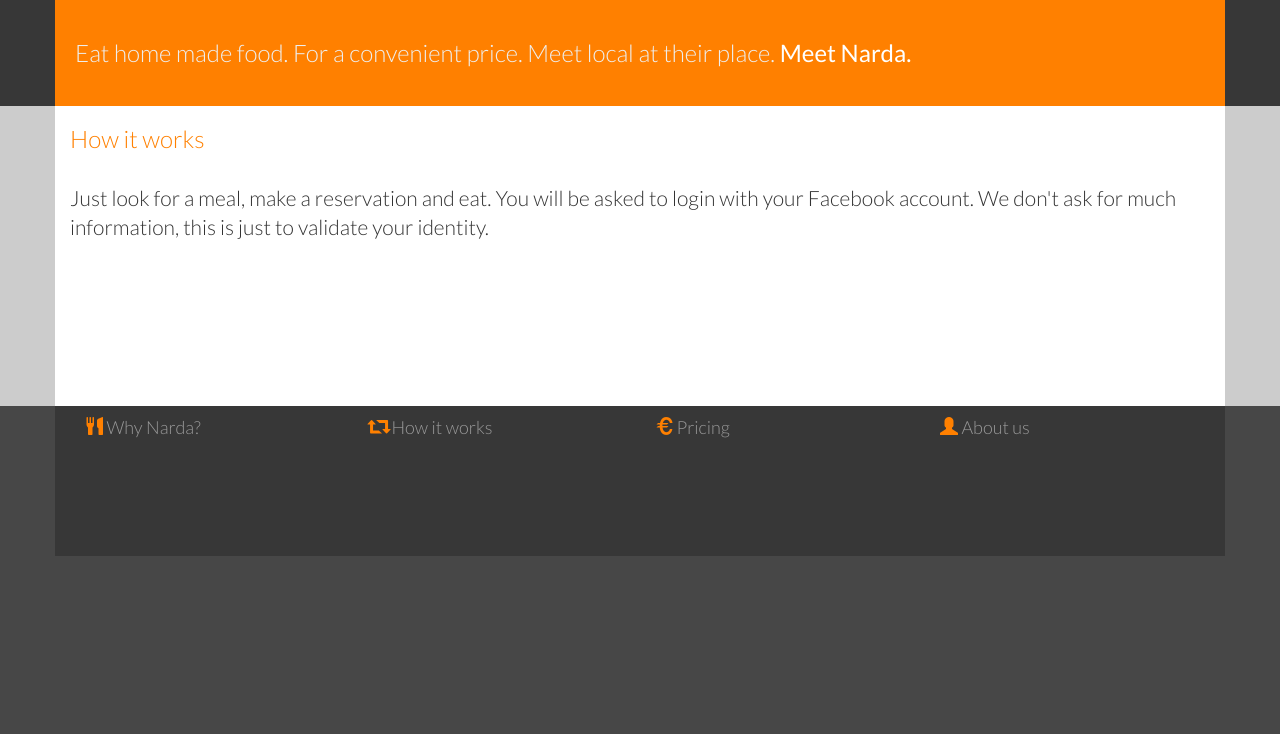
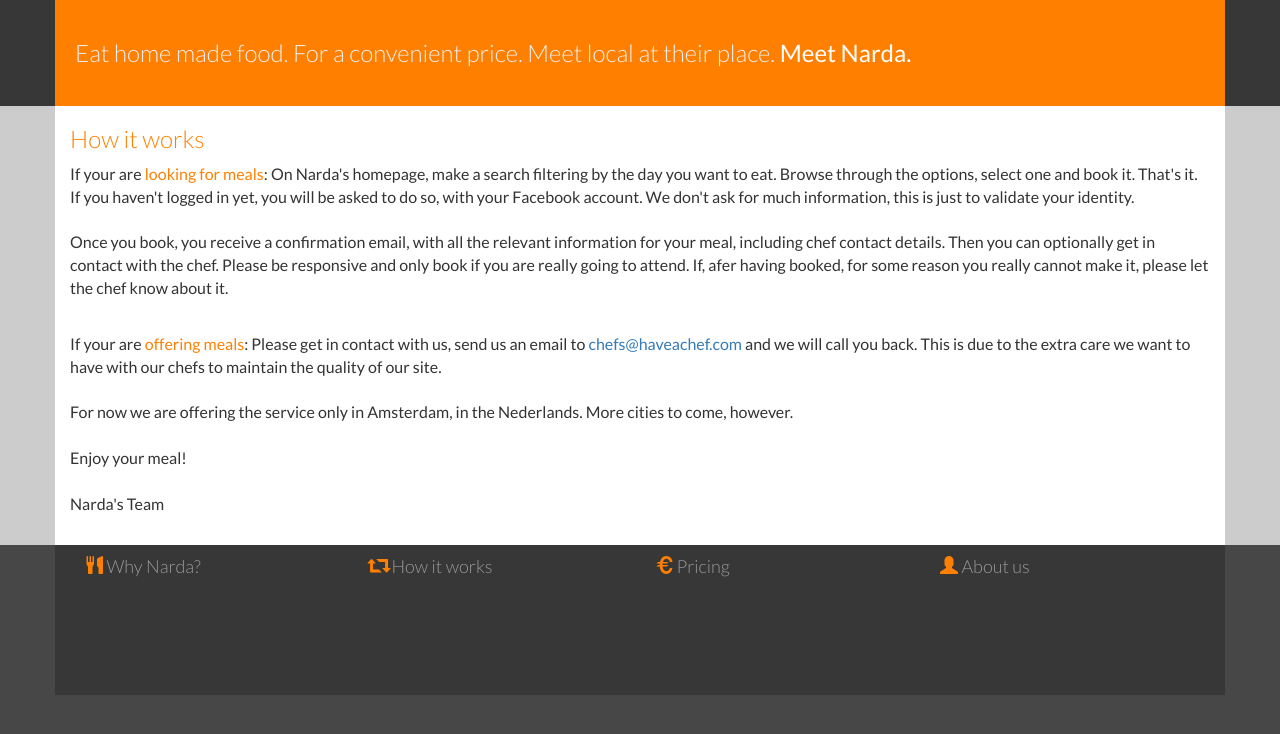
Before and after one commit to pabloportela/narda, a Django app: template templates/site_info/how_it_works.html in a window 1280 px wide. Shown: the part 50-784 px from the top of the page. Run offline with Django 3.2, Linux system fonts and the light colour scheme; the template is opened without the code that fills it, so the values that code supplies are empty; some libraries are stand-ins or nearby versions.

Commit message:
Matured wording of "How it works"

```diff
--- a/templates/site_info/how_it_works.html
+++ b/templates/site_info/how_it_works.html
@@ -6,9 +6,30 @@
 <div class="middle">
     <div class="container">
     <h3 class="narda-orange">How it works</h3>
+
+    <p>
+If your are <span class="narda-orange">looking for meals</span>: On Narda's homepage, make a search filtering by the day you want to eat. Browse through the options, select one and book it. That's it.
     <br/>
-    <p class="lead">
-Just look for a meal, make a reservation and eat. You will be asked to login with your Facebook account. We don't ask for much information, this is just to validate your identity.
+If you haven't logged in yet, you will be asked to do so, with your Facebook account. We don't ask for much information, this is just to validate your identity.
+    <br/>
+    <br/>
+Once you book, you receive a confirmation email, with all the relevant information for your meal, including chef contact details. Then you can optionally get in contact with the chef. Please be responsive and only book if you are really going to attend. If, afer having booked, for some reason you really cannot make it, please let the chef know about it.
+
+    <br/>
+    <br/>
+
+    <p>
+If your are <span class="narda-orange">offering meals</span>: Please get in contact with us, send us an email to <a href="mailto:chefs@haveachef.com">chefs@haveachef.com</a> and we will call you back. This is due to the extra care we want to have with our chefs to maintain the quality of our site.
+    <br/>
+    <br/>
+For now we are offering the service only in Amsterdam, in the Nederlands. More cities to come, however.
+
+    <br/>
+    <br/>
+Enjoy your meal!
+    <br/>
+    <br/>
+Narda's Team
     </p>
     </div>
 </div>
```
